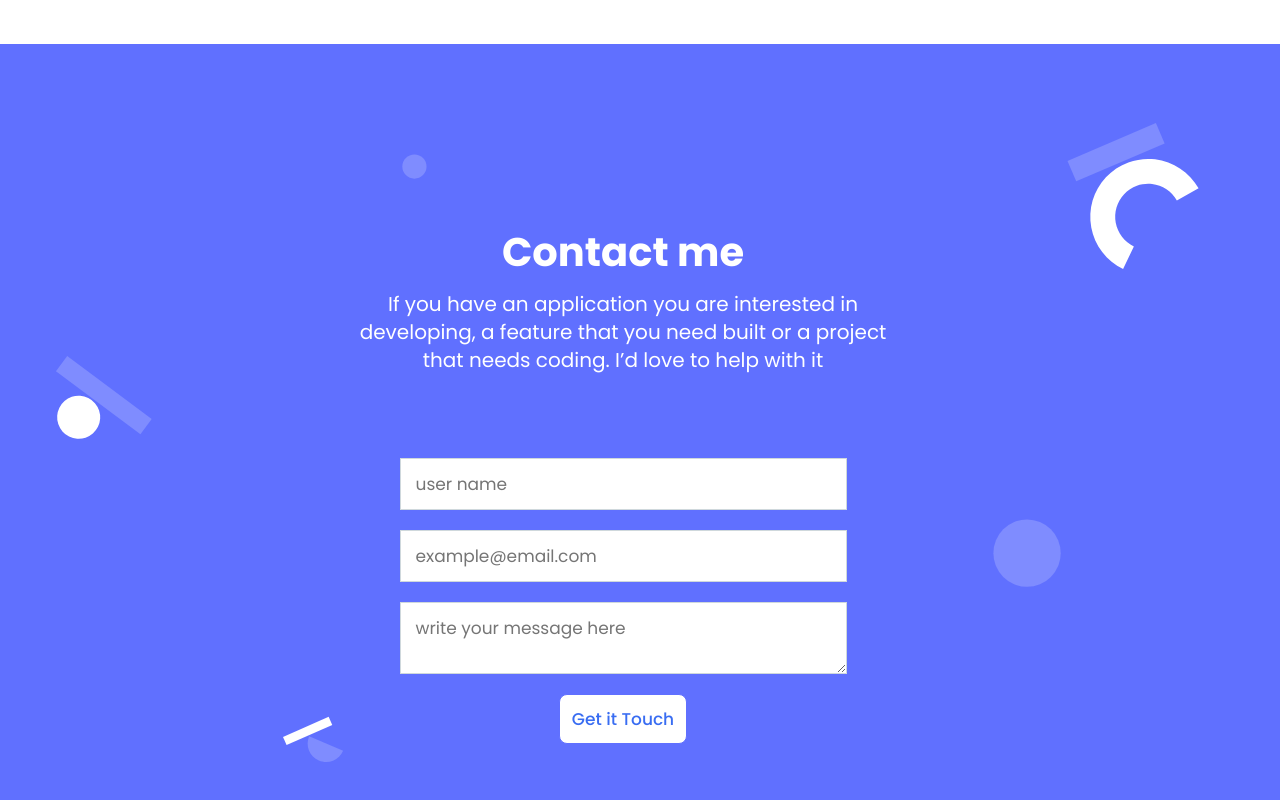
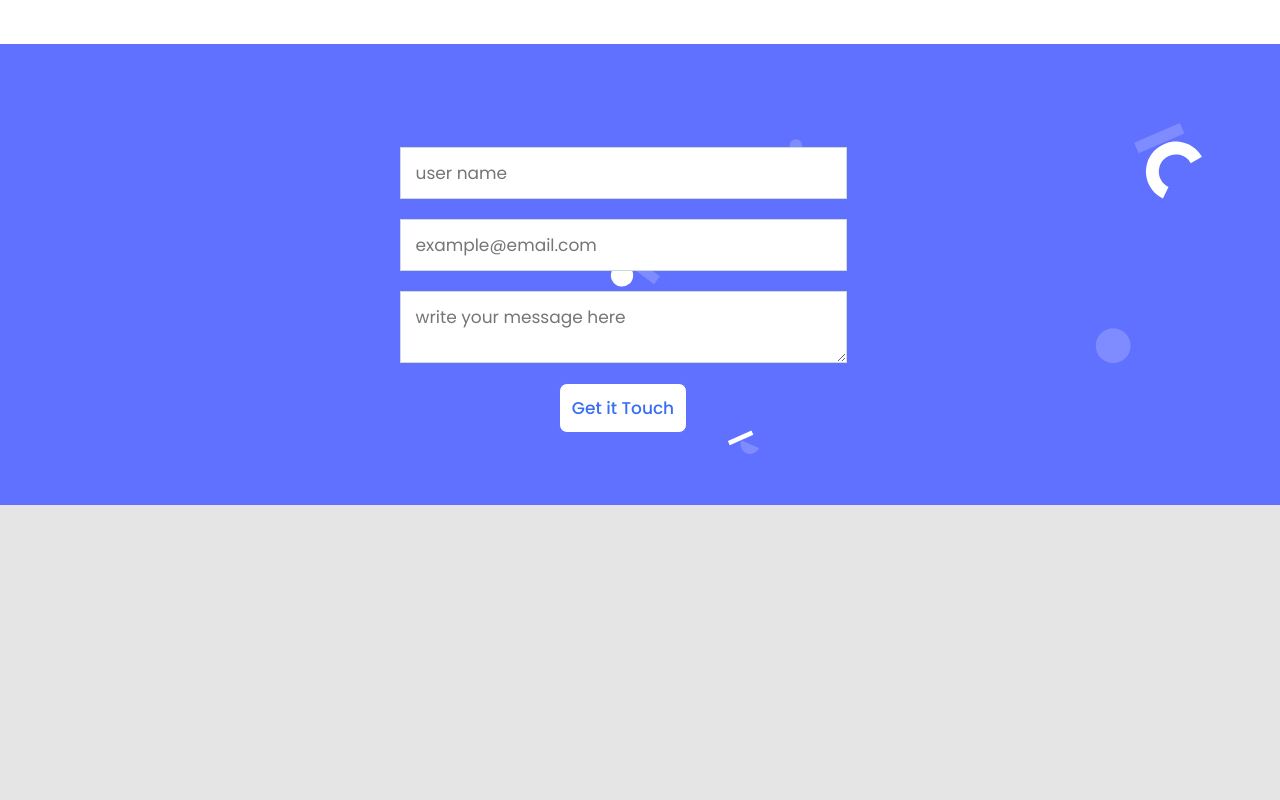
Before and after one commit to Itswali/Portfolio, a plain HTML site: page index.html in a window 1280 px wide. Shown: the part 3755-4555 px from the top of the page. After the commit the page ends 4260 px from the top, so only its background shows below. Drawn offline with Linux system fonts and the light colour scheme.

Commit message:
Completed Desktop-Portfolio

```diff
--- a/index.html
+++ b/index.html
@@ -211,11 +211,7 @@
     </main>
     <footer id="section_footer" class="foo_ter">
         <div class="footer_background">
-            <div class="my_contact">
-                <h2> Contact me</h2>
-                <p>If you have an application you are interested in developing, a feature that you need
-                    built or a project that needs coding. I’d love to help with it </p>
-            </div>
+
             <form class="the_form" action="https://formspree.io/f/xvoyankb" method="post">
                 <input type="text" id="name" name="name" placeholder="user name" maxlength="30" required>
                 <input type="email" id="email" name="email" placeholder="example@email.com" required>
```
